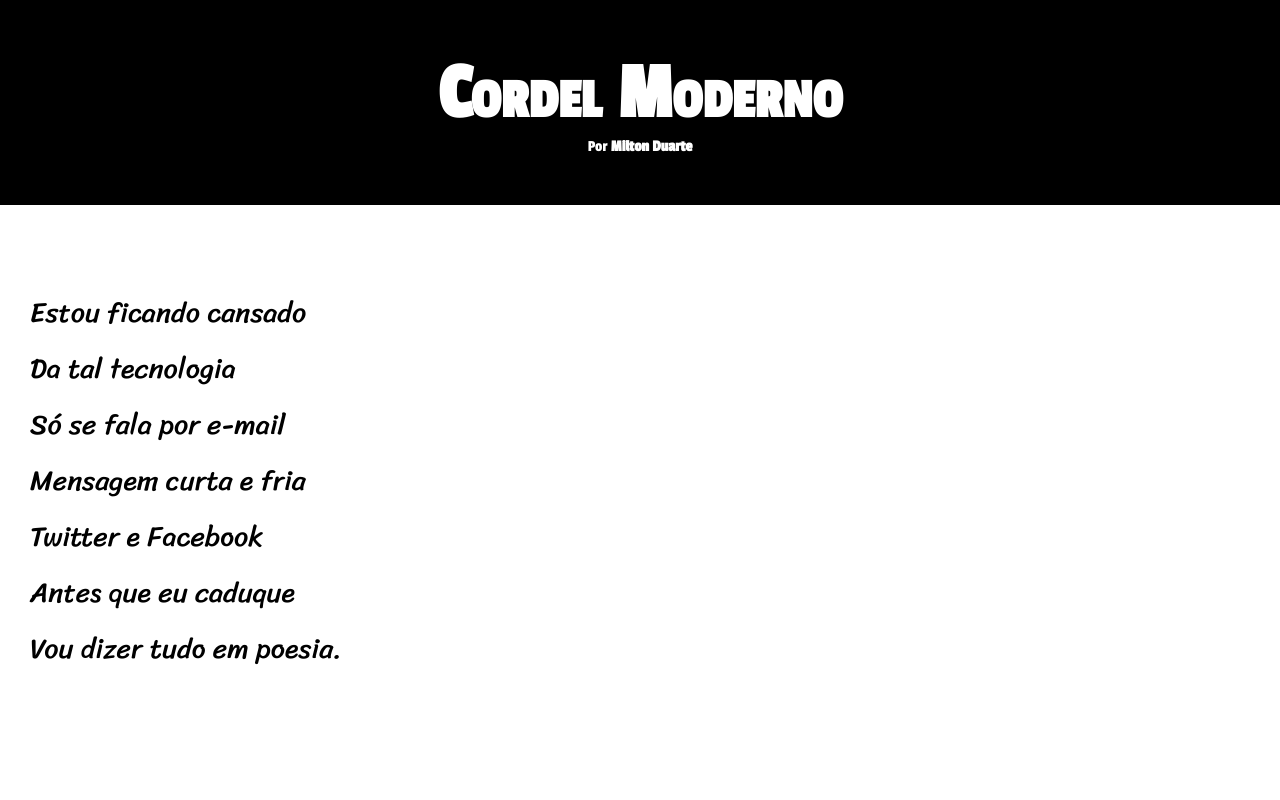
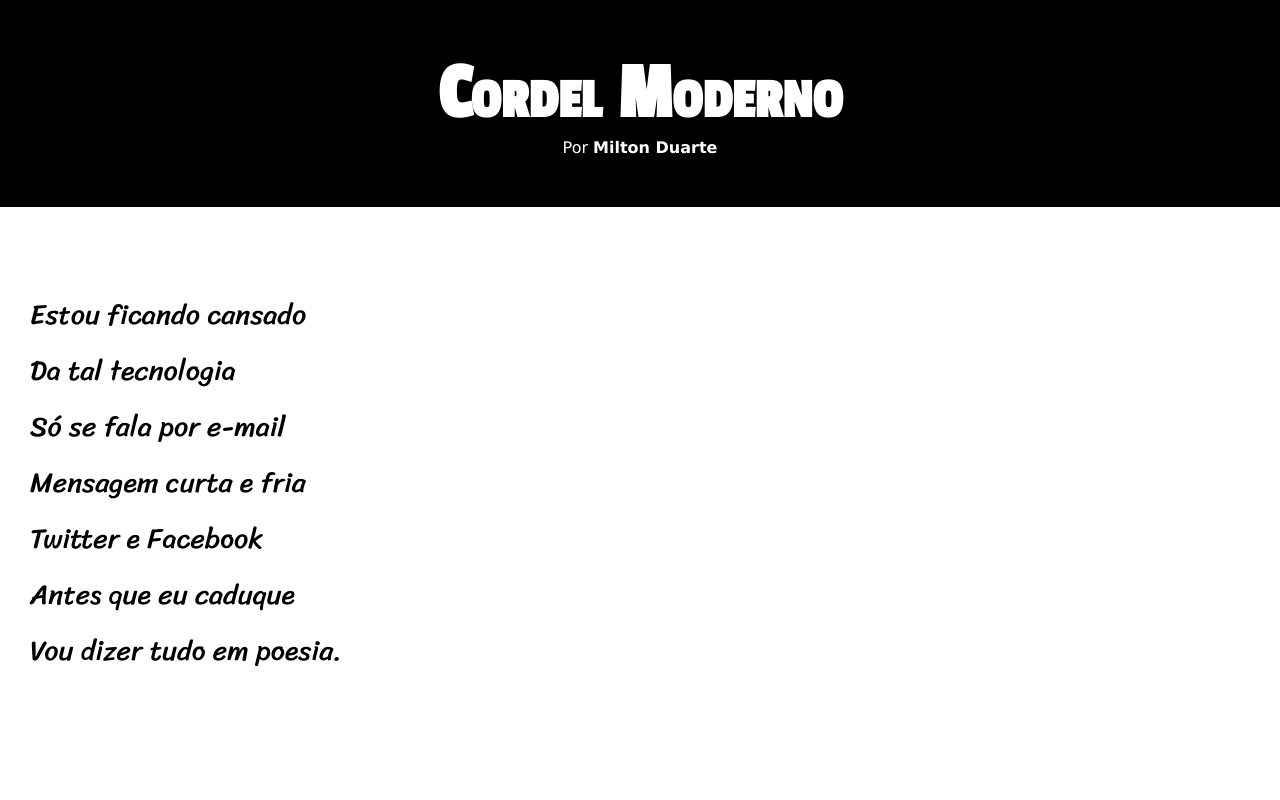
Before and after one commit to Thiigasz/html-css, a plain HTML site: page desafios/d012/index.html in a window 1280 px wide. Shown: the top 800 px of the page. Drawn offline with Linux system fonts and the light colour scheme.

Commit message:
atualizei fonte

```diff
--- a/desafios/d012/estilo/style.css
+++ b/desafios/d012/estilo/style.css
@@ -39,6 +39,7 @@ header > h1 {
 
 header > p {
     padding-bottom: 50px; /*parte de baixo do cabecario*/
+    font-family: var(--fonte1);
 }
 
 a {
```
